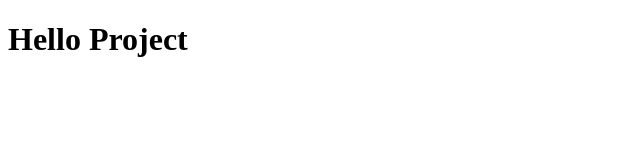
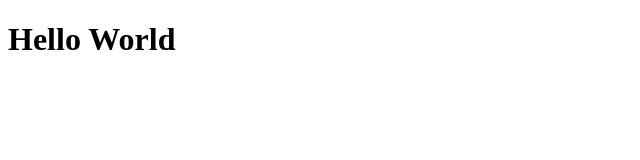
Before and after one commit to minhazchy101/project-test, a plain HTML site: page index.html in a window 1280 px wide. Shown: the full height of the page, 0-640 px from the left. Drawn offline with Linux system fonts and the light colour scheme.

Commit message:
first commit

```diff
--- a/index.html
+++ b/index.html
@@ -6,6 +6,6 @@
     <title>Document</title>
 </head>
 <body>
-    <h1 style="block-size: 20px;">Hello Project</h1>
+    <h1 style="block-size: 20px;">Hello World</h1>
 </body>
 </html>
```
